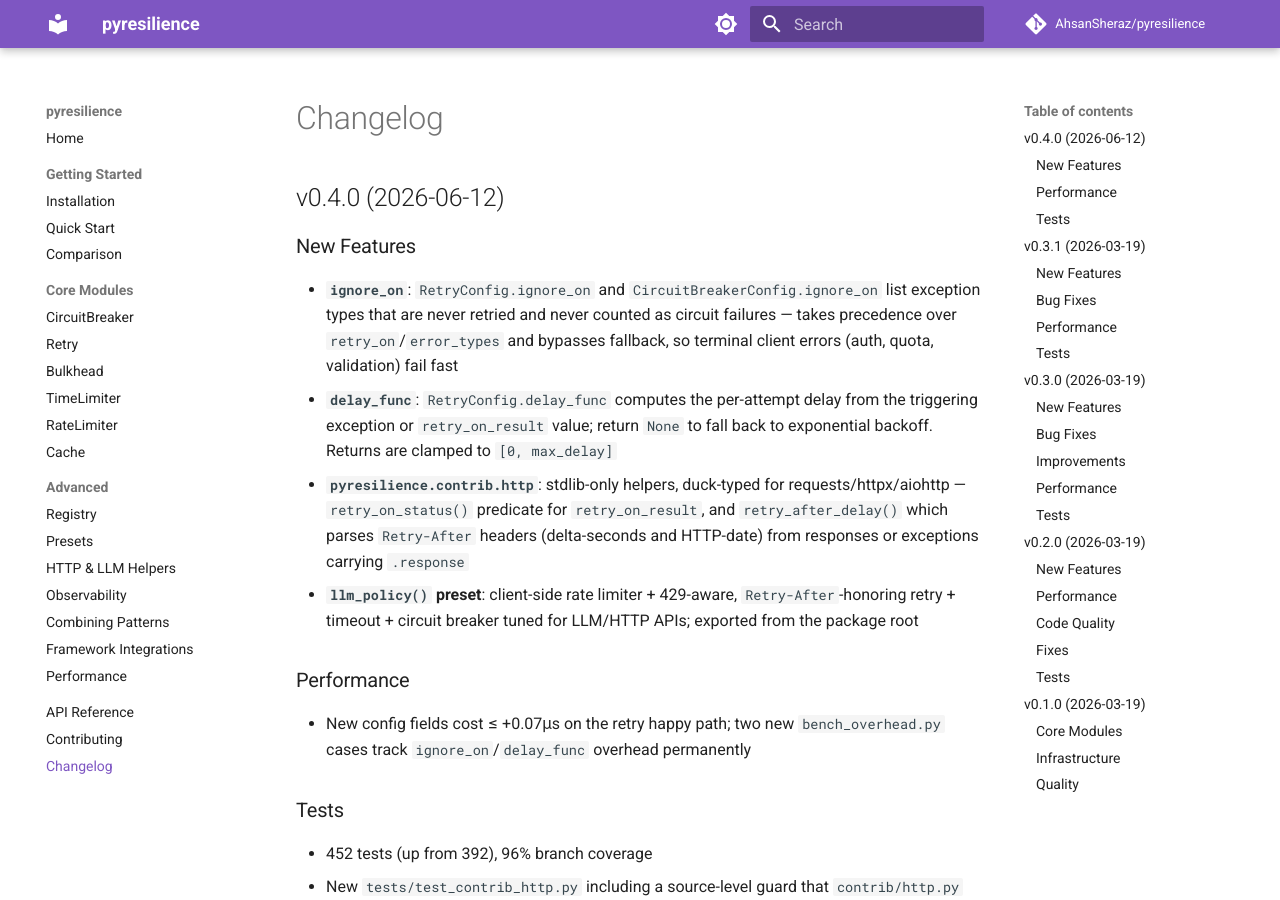
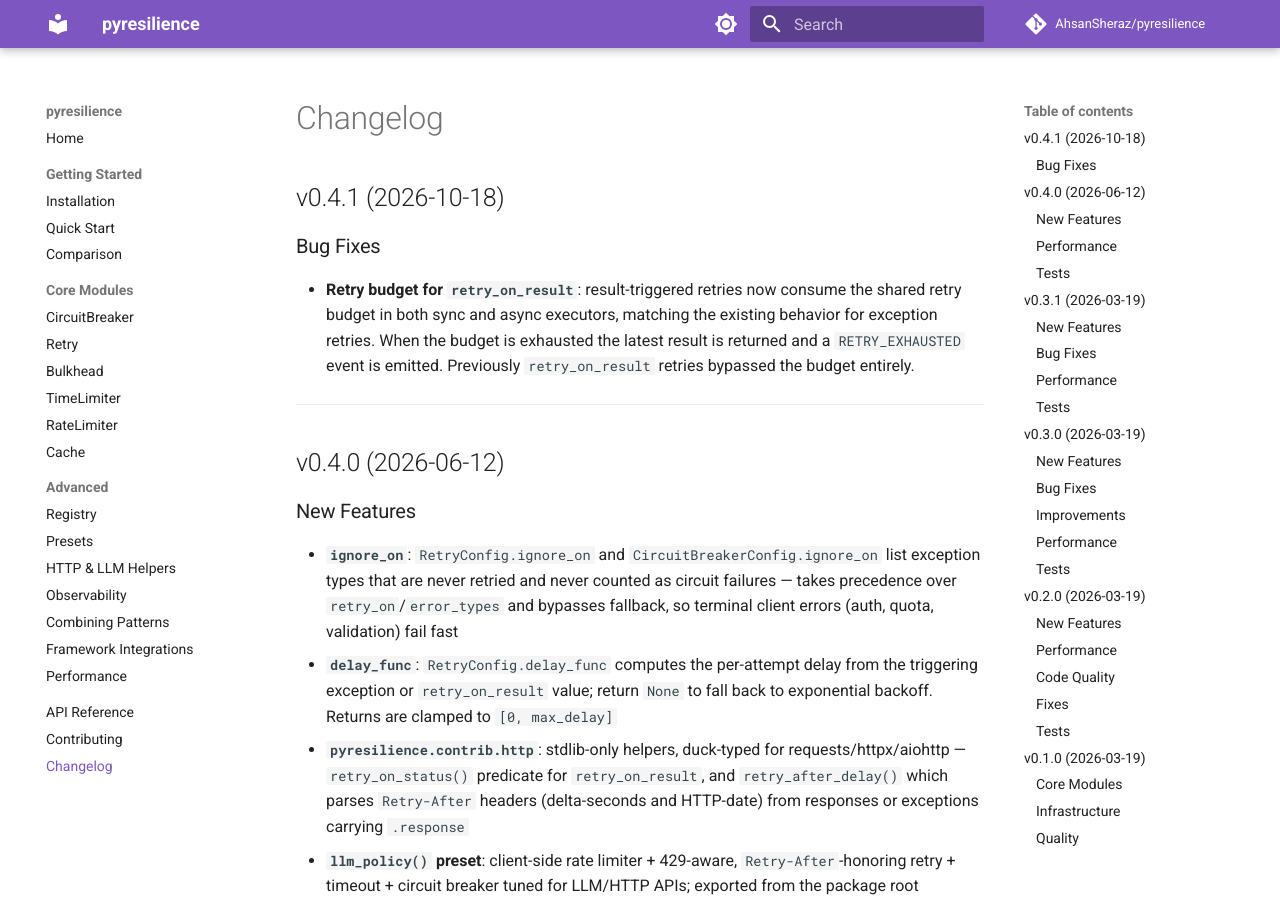
Before and after one commit to AhsanSheraz/pyresilience, an MkDocs documentation site: the page built from docs/changelog.md, in a window 1280 px wide and 900 px high. Built offline with MkDocs 1.6.1 and Material for MkDocs 9.7.7, drawn with Linux system fonts in a browser that asks for light colours; comment, search, counter and statistics services are not loaded.

Commit message:
release: 0.4.1
Bump version to 0.4.1 and record the retry_on_result budget fix (#35)
in CHANGELOG.md and docs/changelog.md.

Co-Authored-By: Claude Opus 4.8 <noreply@anthropic.com>

```diff
--- a/docs/changelog.md
+++ b/docs/changelog.md
@@ -1,4 +1,11 @@
 # Changelog
+
+## v0.4.1 (2026-10-18)
+
+### Bug Fixes
+- **Retry budget for `retry_on_result`**: result-triggered retries now consume the shared retry budget in both sync and async executors, matching the existing behavior for exception retries. When the budget is exhausted the latest result is returned and a `RETRY_EXHAUSTED` event is emitted. Previously `retry_on_result` retries bypassed the budget entirely.
+
+---
 
 ## v0.4.0 (2026-06-12)
 
--- a/pyproject.toml
+++ b/pyproject.toml
@@ -4,7 +4,7 @@ build-backend = "hatchling.build"
 
 [project]
 name = "pyresilience"
-version = "0.4.0"
+version = "0.4.1"
 description = "Unified resilience patterns for Python — retry, circuit breaker, timeout, fallback, bulkhead, rate limiter, and cache in one decorator."
 readme = "README.md"
 license = "MIT"
--- a/src/pyresilience/__init__.py
+++ b/src/pyresilience/__init__.py
@@ -37,7 +37,7 @@ from pyresilience._types import (
     TimeoutConfig,
 )
 
-__version__ = "0.4.0"
+__version__ = "0.4.1"
 
 __all__ = [
     "AsyncRateLimiter",
```
Also changed, not shown: CHANGELOG.md (+1 -1 lines).
